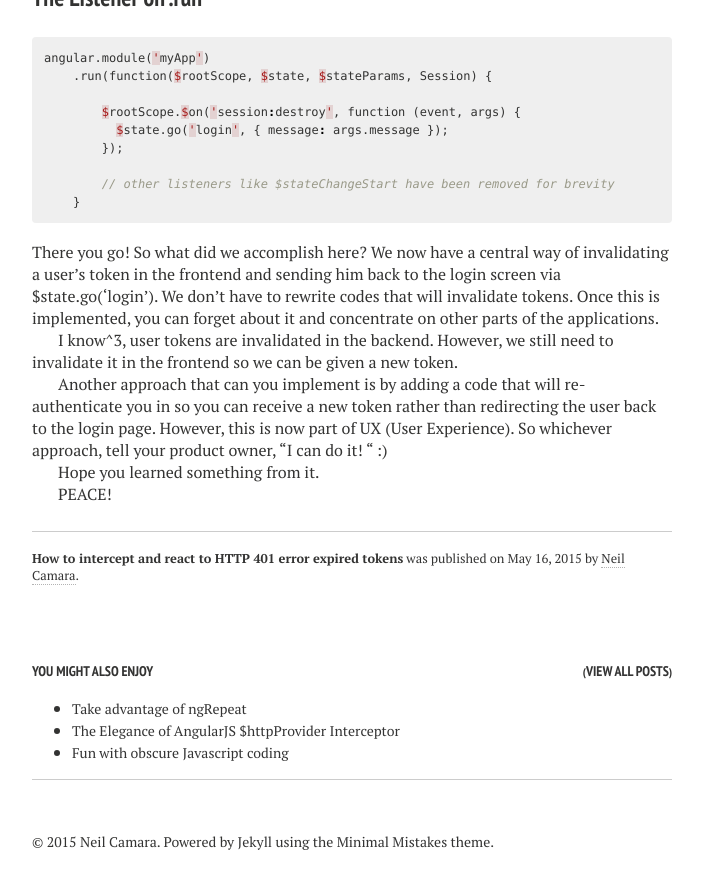
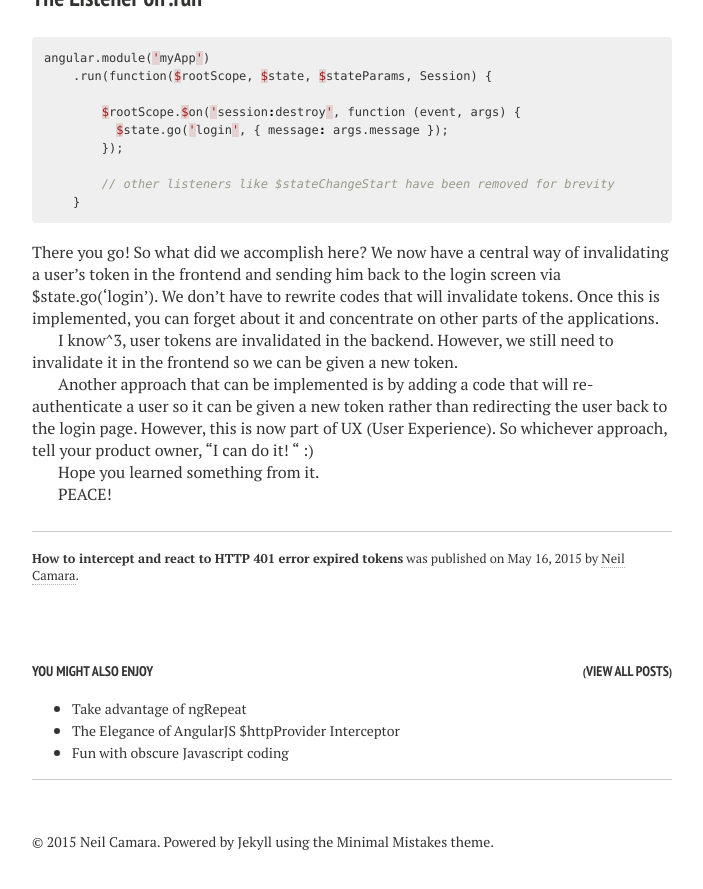
Before and after one commit to c0debreaker/c0debreaker.github.io, a Jekyll site: the page built from _posts/2015-05-16-intercepting-expired-tokens.md, in a window 1280 px wide and 900 px high, scrolled down 2462 px. Shown: the top 889 px of the window, without its empty margins (288-991 px from the left). Built offline with Jekyll 4.4.1, drawn with Linux system fonts in a browser that asks for light colours; nearby versions of some CDN libraries.

Commit message:
intercepting 401 http errors

```diff
--- a/_posts/2015-05-16-intercepting-expired-tokens.md
+++ b/_posts/2015-05-16-intercepting-expired-tokens.md
@@ -139,7 +139,7 @@ There you go! So what did we accomplish here? We now have a central way of inval
 
 I know^3, user tokens are invalidated in the backend. However, we still need to invalidate it in the frontend so we can be given a new token.
 
-Another approach that can you implement is by adding a code that will re-authenticate you in so you can receive a new token rather than redirecting the user back to the login page. However, this is now part of UX (User Experience). So whichever approach, tell your product owner, "I can do it! " :)
+Another approach that can be implemented is by adding a code that will re-authenticate a user so it can be given a new token rather than redirecting the user back to the login page. However, this is now part of UX (User Experience). So whichever approach, tell your product owner, "I can do it! " :)
 
 Hope you learned something from it.
 
```
